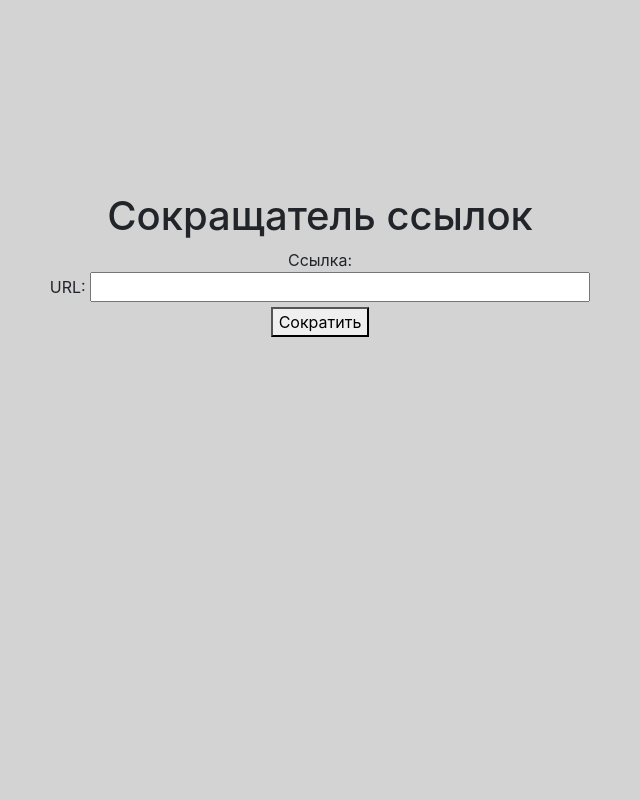
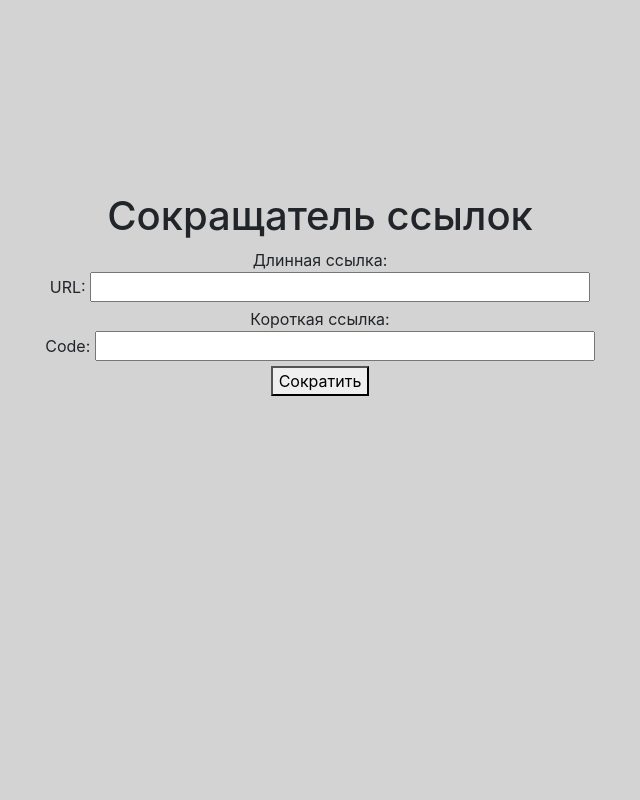
Before and after one commit to tmcgroul/urlshortener, a Django app: page /mainpage in a window 1280 px wide. Shown: the whole page, without its empty margins (320-960 px from the left). Run offline with Django 3.2, Linux system fonts and the light colour scheme; some libraries are stand-ins or nearby versions.

Commit message:
add input_Code on html

```diff
--- a/templates/urlshorter/mainpage.html
+++ b/templates/urlshorter/mainpage.html
@@ -15,17 +15,20 @@
                 <div class="row">
                     <div class="col-lg-12 col-lg-offset-4">
                         <div class="form-container">
-
-                    <form action="" method="post" class="center-block">{% csrf_token %}
+                            <form action="" method="post" class="center-block" id="id_form">{% csrf_token %}
                                 <h1>Сокращатель ссылок</h1>
-                        Ссылка:
+                                Длинная ссылка:
                                 <div class="field-URL">
                                     {{ form.URL.label_tag }}
                                     {{ form.URL }}
                                 </div>
-                        <button type="submit" formnovalidate class="">Сократить</button>
+                                Короткая ссылка:
+                                <div class="field-Code">
+                                    {{ form.Code.label_tag}}
+                                    {{ form.Code }}
+                                </div>
+                                <button type="submit">Сократить</button>
                             </form>
-
                         </div>
                     </div>
                 </div>
--- a/urlshorter/forms.py
+++ b/urlshorter/forms.py
@@ -6,3 +6,7 @@ class UrlsForm(forms.ModelForm):
         class Meta:
             model = Url
             exclude = [""]
+
+        def __init__(self, *args, **kwargs):
+            super(UrlsForm, self).__init__(*args, **kwargs)
+            self.fields['Code'].widget.attrs['readonly'] = True
--- a/urlshorter/views.py
+++ b/urlshorter/views.py
@@ -8,8 +8,8 @@ def mainpage(request):
     if request.method == "POST":
         url = request.POST.get("URL")
         #add record to db and received Code
-        received_code = add_shorted_url(url)#returned short_url
-        form = UrlsForm({'Code':received_code, 'URL':url})
+        #received_code = add_shorted_url(url)#returned short_url
+        #form = UrlsForm({'Code':received_code, 'URL':url})
         ##new_form = form.save()
     return render(request, 'urlshorter/mainpage.html', locals())
 
```
Lines whose indentation alone changed are shown as unchanged.
